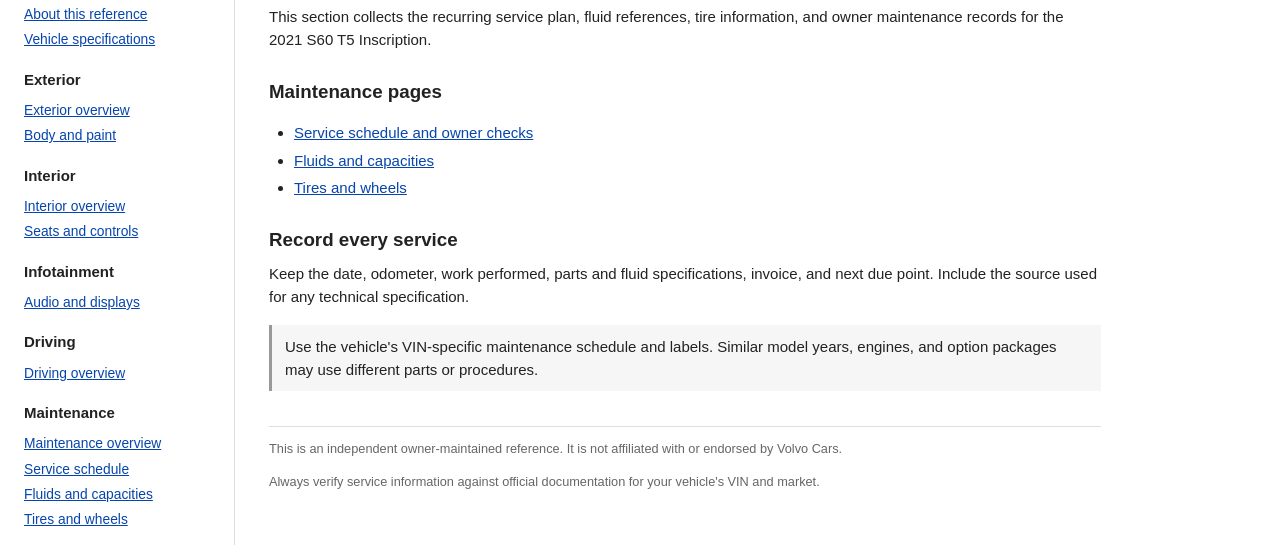
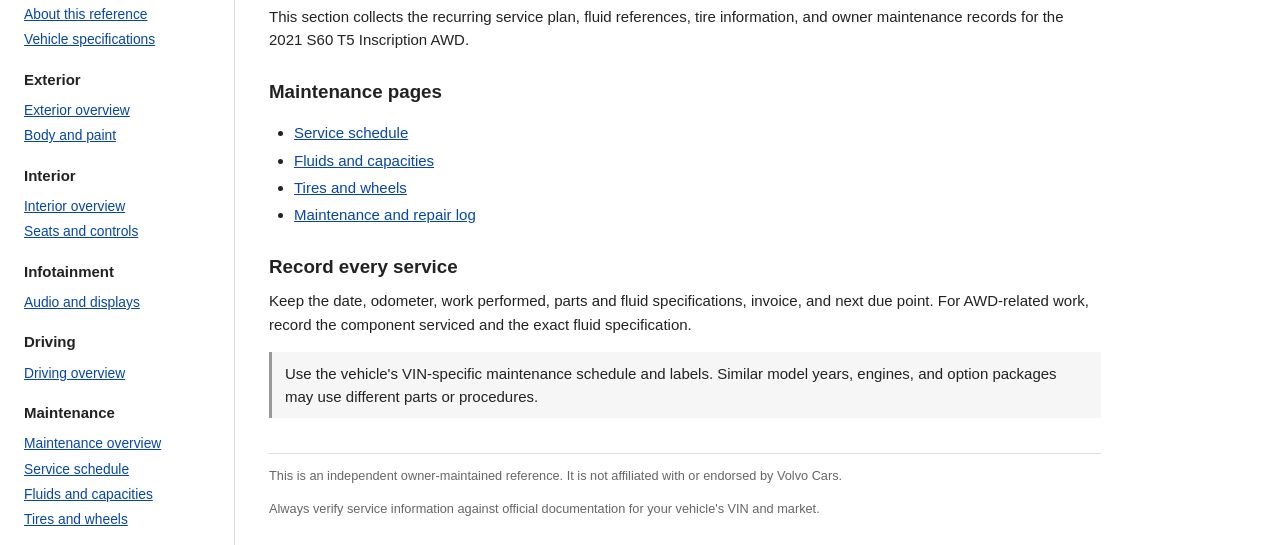
Before and after one commit to willbed34/Volvo-s60-reference, an Astro site: page /maintenance in a window 1280 px wide. Shown: the part 214-759 px from the top of the page. Built offline with nearby package versions, Linux system fonts and the light colour scheme; Astro itself is replaced by a stand-in of ours.

Commit message:
Update AWD vehicle reference details

```diff
--- a/src/pages/maintenance/index.astro
+++ b/src/pages/maintenance/index.astro
@@ -3,14 +3,15 @@ import BaseLayout from '../../layouts/BaseLayout.astro';
 ---
 <BaseLayout title="Maintenance">
   <h1>Maintenance</h1>
-  <p>This section collects the recurring service plan, fluid references, tire information, and owner maintenance records for the 2021 S60 T5 Inscription.</p>
+  <p>This section collects the recurring service plan, fluid references, tire information, and owner maintenance records for the 2021 S60 T5 Inscription AWD.</p>
   <h2>Maintenance pages</h2>
   <ul>
-    <li><a href="../maintenance/service-schedule/">Service schedule and owner checks</a></li>
+    <li><a href="../maintenance/service-schedule/">Service schedule</a></li>
     <li><a href="../maintenance/fluids/">Fluids and capacities</a></li>
     <li><a href="../maintenance/tires-wheels/">Tires and wheels</a></li>
+    <li><a href="../maintenance/log/">Maintenance and repair log</a></li>
   </ul>
   <h2>Record every service</h2>
-  <p>Keep the date, odometer, work performed, parts and fluid specifications, invoice, and next due point. Include the source used for any technical specification.</p>
+  <p>Keep the date, odometer, work performed, parts and fluid specifications, invoice, and next due point. For AWD-related work, record the component serviced and the exact fluid specification.</p>
   <div class="note">Use the vehicle's VIN-specific maintenance schedule and labels. Similar model years, engines, and option packages may use different parts or procedures.</div>
 </BaseLayout>
```
